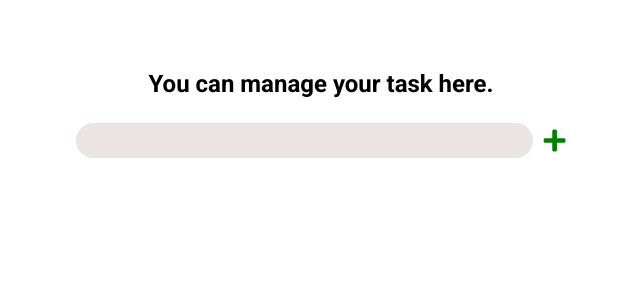
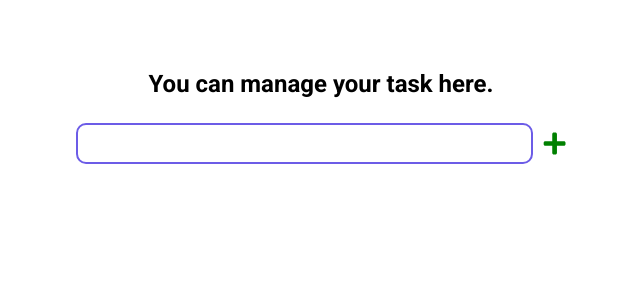
Before and after one commit to ankitjhagithub21/techsimplus-todoapp, a React (Vite) app: page / in a window 1280 px wide. Shown: the top 300 px of the page, without its empty margins (319-959 px from the left). Built offline with nearby package versions, Linux system fonts and the light colour scheme.

Commit message:
added border in input field

```diff
--- a/src/App.css
+++ b/src/App.css
@@ -44,11 +44,11 @@ li{
 
   width: 100%;
   padding: 8px 14px;
-  border: none;
+  border: 2px solid #6c5ce7;
   outline: none;
-  background-color: rgb(235, 228, 228);
-  border-radius: 30px;
-  font-size: 16px;
+  /* background-color: rgb(235, 228, 228); */
+  border-radius: 10px;
+  font-size: 18px;
 }
 li{
   font-size: 20px;
--- a/src/components/Todos.jsx
+++ b/src/components/Todos.jsx
@@ -50,7 +50,7 @@ const Todos = () => {
             <ul>
                 {
                     todos.map((todo, index) => {
-                        return <li key={index}> {index+1}.{todo}
+                        return <li key={index}> {index+1}. {todo}
                             <FaTrash onClick={() => removeTodo(index)} color='red'/>
                         </li>
                     })
```
